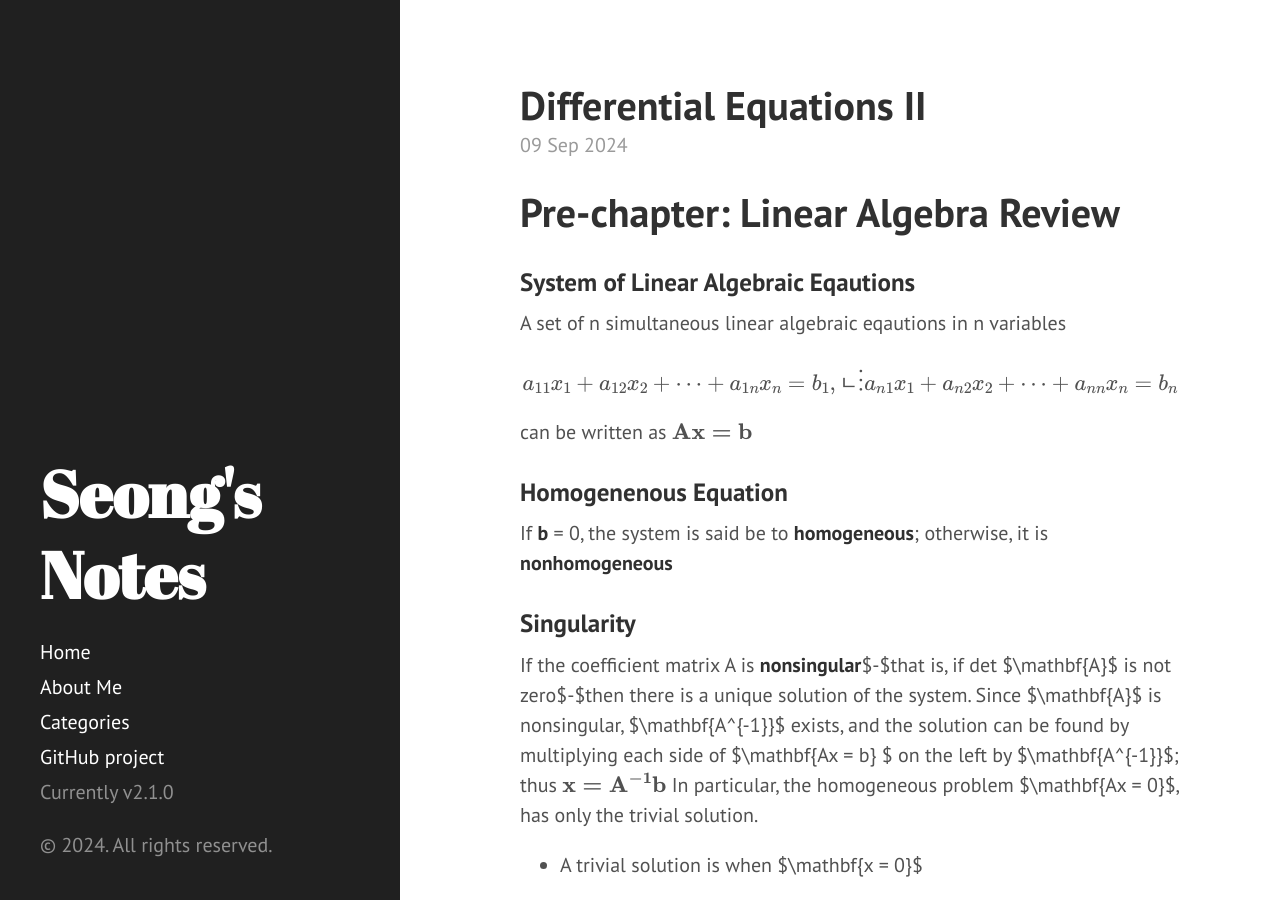
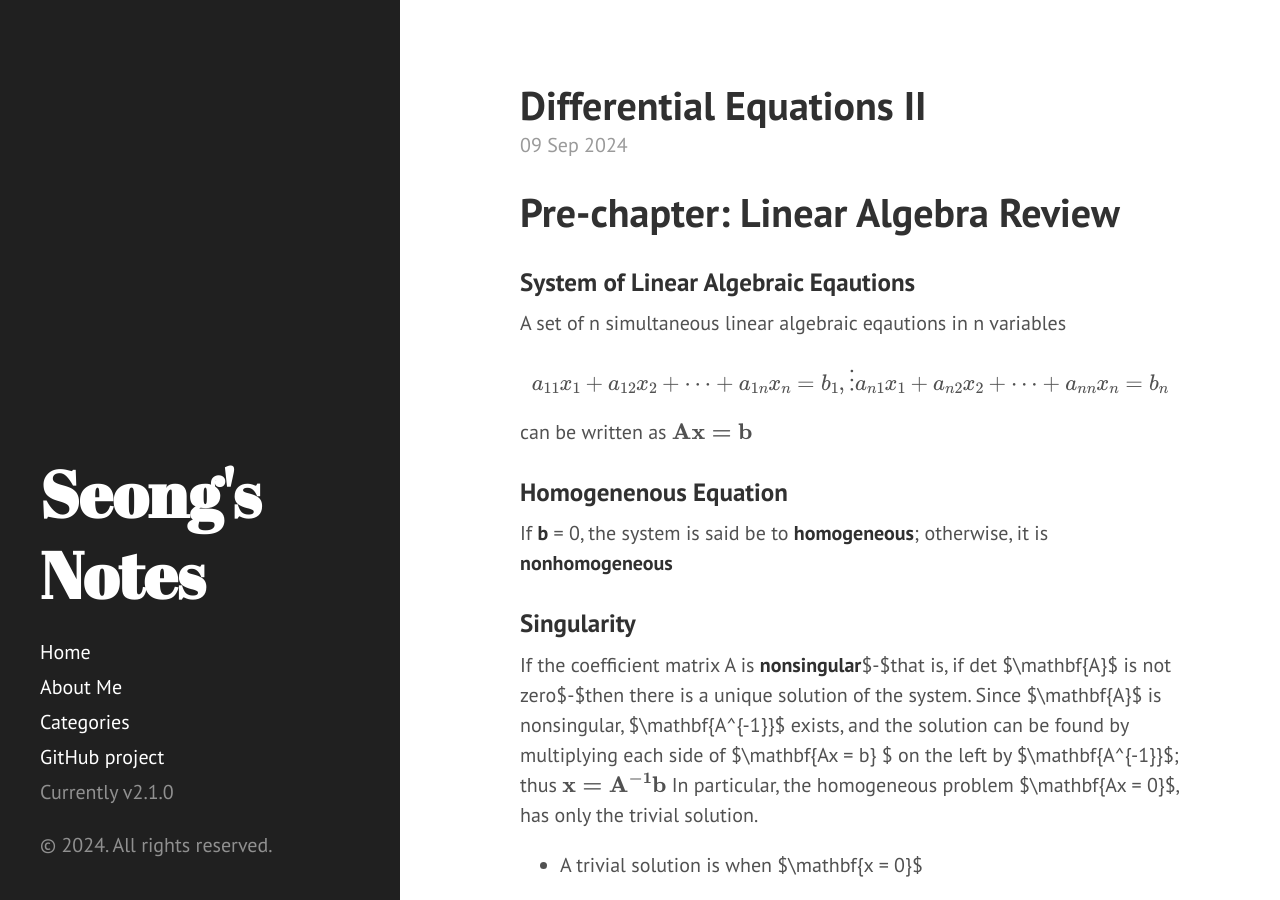
Before and after one commit to GwangseongCho/GwangseongCho.github.io, a Jekyll site: the page built from _posts/2024-09-09-differential-equations-II.md, in a window 1280 px wide and 900 px high. Built offline with Jekyll 4.4.1, drawn with Linux system fonts in a browser that asks for light colours; formulas are drawn with MathJax 3.

```diff
--- a/_posts/2024-09-09-differential-equations-II.md
+++ b/_posts/2024-09-09-differential-equations-II.md
@@ -10,7 +10,7 @@
 
 A set of n simultaneous linear algebraic eqautions in n variables
 
-$$ a_{11}x_1 + a_{12}x_2 + \cdots + a_{1n}x_n = b_1,\\ㄴ
+$$ a_{11}x_1 + a_{12}x_2 + \cdots + a_{1n}x_n = b_1,\\
 \vdots\\
 a_{n1}x_1 + a_{n2}x_2 + \cdots + a_{nn}x_n = b_n$$
 
```
